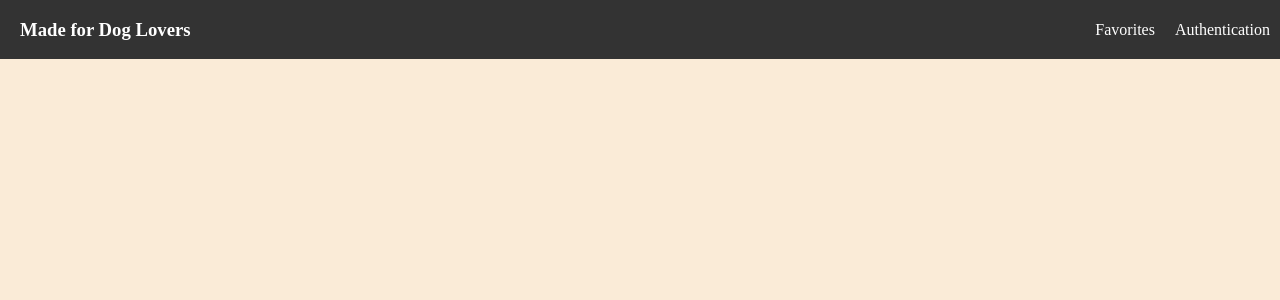
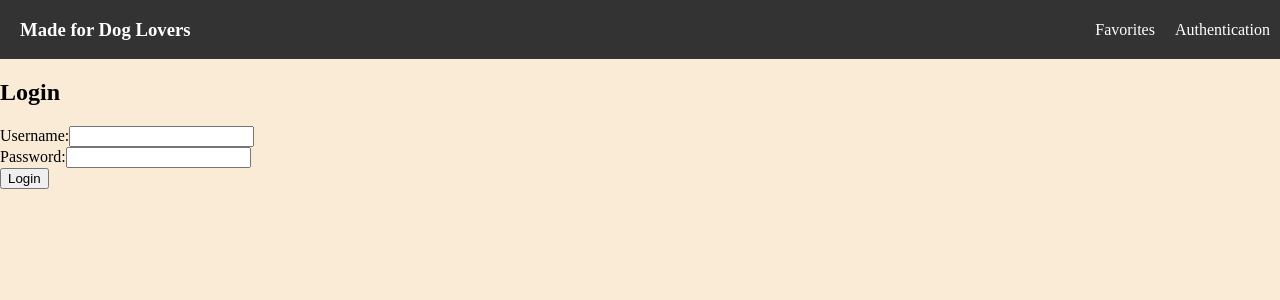
Before and after one commit to FilipeMPinto91/the_dog_api, a React (Create React App) app: page /authentication in a window 1280 px wide. Shown: the top 300 px of the page. Built offline with nearby package versions, Linux system fonts and the light colour scheme.

Commit message:
Creation of Authentication Page and introduction to useContext

```diff
--- a/src/App.js
+++ b/src/App.js
@@ -3,21 +3,18 @@ import { BrowserRouter as Router, Routes, Route } from 'react-router-dom';
 import Home from './Pages/Home';
 import { NavBar } from './Components/NavBar';
 import Favorites from './Pages/Favorites';
-import FakeAuthPage from './Pages/AuthPage';
-import { DogDataProvider } from './Components/context/DogDataContext';
+import AuthPage from './Pages/AuthPage';
 
 const App = () => {
   return (
-    <DogDataProvider>
       <Router>
         <NavBar/>
         <Routes>
             <Route path='/' element={<Home/>} />
             <Route path='/favorites' element={<Favorites/>} />
-          <Route path='/authentication' element={<FakeAuthPage/>}/>
+          <Route path='/authentication' element={<AuthPage/>}/>
         </Routes>
       </Router>
-    </DogDataProvider>
   )
 }
 
--- a/src/Components/DogCard.jsx
+++ b/src/Components/DogCard.jsx
@@ -2,17 +2,22 @@ import React, { useContext, useEffect, useState } from "react";
 import axios from "axios";
 import BreedInfo from "./BreedInfo";
 import {DogDataContext} from './context/DogDataContext'
+// import {useSubId} from './context/SubIdContext'
+import VoteButton from "./VoteButton";
 
 const DogCard = () => {
-  // const [dogData, setDogData] = useState([]);
-  const subId = "randomUser1"
   const [breedInfo, setBreedInfo] = useState(null);
   const [favoriteStatus, setFavoriteStatus] = useState({});
-  const {dogData, setDogData} = useContext(DogDataContext);
+  const {dogData, setDogData, imageId} = useContext(DogDataContext);
+  const subId = 'randomuser1'
 
   useEffect(() => {
     fetchData();
+    // eslint-disable-next-line
   }, []);
+
+  console.log(dogData)
+  console.log(imageId)
 
   const fetchData = () => {
     axios.get(`https://api.thedogapi.com/v1/images/search?format=json&limit=10&`, {
@@ -21,7 +26,8 @@ const DogCard = () => {
         "x-api-key": 'live_4rGYISEvfuqFXkGte9Eg7EYoB2hqfqhRLY9fndfj9j7zkZlJWgHhfzSa9rgIruYP',
       }
     })
-    .then(response => setDogData(response.data))
+    .then(response => {setDogData(response.data)
+    })
     .catch(error => console.error("Error during fetching:", error));
   };
 
@@ -41,6 +47,7 @@ const DogCard = () => {
       ...prevState,
       [dogId]: true
     }));
+
     console.log(dogId);
 
     axios.post("https://api.thedogapi.com/v1/favourites", data, {
@@ -76,6 +83,8 @@ const DogCard = () => {
               <button className="grid-button" onClick={() => onClickShowInfo(dog.breeds)}>
                 <span>Breed Info</span>
               </button>
+              <VoteButton dogId={dog.id} value={1}/>
+              <VoteButton dogId={dog.id} value={0}/>
             </div>
           </div>
         ))}
--- /dev/null
+++ b/src/Components/Login.jsx
@@ -0,0 +1,52 @@
+import React, { useRef } from 'react';
+import axios from 'axios';
+import { useSubId } from './context/SubIdContext';
+
+const Login = ({ onLogin }) => {
+  const { subId,  setSubId } = useSubId();
+  const usernameRef = useRef('');
+  const passwordRef = useRef('');
+
+  const handleLogin = async (e) => {
+    e.preventDefault();
+    try {
+      const response = await axios.post('http://localhost:3001/login', {
+        username: usernameRef.current.value,
+        password: passwordRef.current.value
+      });
+      setSubId(response.data.username);
+      onLogin(response.data.username);
+    } catch (error) {
+      console.error('Login failed:', error);
+    }
+  };
+
+  console.log(subId)
+
+  return (
+    <div>
+      <h2>Login</h2>
+      <form onSubmit={handleLogin}>
+        <div>
+          <label htmlFor="username">Username:</label>
+          <input
+            type="text"
+            id="username"
+            ref={usernameRef}
+          />
+        </div>
+        <div>
+          <label htmlFor="password">Password:</label>
+          <input
+            type="password"
+            id="password"
+            ref={passwordRef}
+          />
+        </div>
+        <button type="submit">Login</button>
+      </form>
+    </div>
+  );
+};
+
+export default Login;
--- /dev/null
+++ b/src/Components/Logout.jsx
@@ -0,0 +1,21 @@
+import axios from "axios";
+
+const Logout = ({ onLogout }) => {
+  const handleLogout = async () => {
+    try {
+      await axios.post('http://localhost:3001//logout');
+      onLogout();
+    } catch (error) {
+      console.error('Logout failed:', error);
+    }
+  };
+
+  return (
+    <div>
+      <h2>Welcome, User</h2>
+      <button onClick={handleLogout}>Logout</button>
+    </div>
+  );
+};
+
+export default Logout;
--- a/src/Components/SearchBar.jsx
+++ b/src/Components/SearchBar.jsx
@@ -31,7 +31,7 @@ const SearchBar = ({ onSelectBreed }) => {
   };
 
   return (
-    <div>
+    <div className='search-container'>
       <input
         type="text"
         placeholder="Search for dogs"
--- /dev/null
+++ b/src/Components/VoteButton.jsx
@@ -0,0 +1,29 @@
+import axios from 'axios';
+
+const VoteButton = ({dogId, value}) => {
+  const subId = "randomUser1"
+
+  const onClickButton = async () => {
+    try {
+      const response = await axios.post("https://api.thedogapi.com/v1/votes", {
+        image_id: dogId,
+        sub_id: subId,
+        value: value
+      }, {
+        headers: {
+          "Content-Type": 'application/json',
+          "x-api-key": 'live_4rGYISEvfuqFXkGte9Eg7EYoB2hqfqhRLY9fndfj9j7zkZlJWgHhfzSa9rgIruYP',
+        }
+      });
+      console.log(response);
+    } catch (error) {
+      console.error("Error while downvoting:", error);
+    }
+  }
+
+  return (
+    <button onClick={onClickButton} className='vote-button'> {value === 0 ? '👎' : '👍'}</button>
+  )
+}
+
+export default VoteButton;
--- a/src/Components/context/DogDataContext.jsx
+++ b/src/Components/context/DogDataContext.jsx
@@ -4,12 +4,15 @@ export const DogDataContext = createContext();
 
 export const DogDataProvider = ({ children }) => {
   const [dogData, setDogData] = useState([]);
+  const [imageId, setImageId] = useState([]);
 
   return (
-    <DogDataContext.Provider value={{ dogData, setDogData }}>
+    <DogDataContext.Provider value={{ dogData, setDogData, imageId, setImageId }}>
       {children}
     </DogDataContext.Provider>
   );
 };
 
+
+
 export const useDogData = () => useContext(DogDataContext);
--- /dev/null
+++ b/src/Components/context/SubIdContext.jsx
@@ -0,0 +1,15 @@
+import React, { createContext, useContext, useState } from 'react';
+
+const SubIdContext = createContext();
+
+export const useSubId = () => useContext(SubIdContext);
+
+export const SubIdProvider = ({ children }) => {
+  const [subId, setSubId] = useState('');
+
+  return (
+    <SubIdContext.Provider value={{ subId, setSubId }}>
+      {children}
+    </SubIdContext.Provider>
+  );
+};
--- a/src/Pages/AuthPage.jsx
+++ b/src/Pages/AuthPage.jsx
@@ -1,5 +1,31 @@
-const FakeAuthPage = () => {
-  return
+import React, { useState } from 'react';
+import Login from '../Components/Login';
+import Logout from '../Components/Logout';
+
+const AuthPage = () => {
+  const [loggedIn, setLoggedIn] = useState(false);
+  const [username, setUsername] = useState('');
+
+  const handleLogin = (user) => {
+    setLoggedIn(true);
+    setUsername(user);
+  };
+
+  const handleLogout = () => {
+    setLoggedIn(false);
+    setUsername('');
+  };
+
+  console.log(username)
+
+  return (
+    <div>
+      {loggedIn ? (
+        <Logout onLogout={handleLogout} />
+      ) : (
+        <Login onLogin={handleLogin} />
+      )}
+    </div>
+  );
 };
-
-export default FakeAuthPage;
+export default AuthPage;
--- a/src/Pages/Favorites.jsx
+++ b/src/Pages/Favorites.jsx
@@ -1,9 +1,11 @@
 import React, { useEffect, useState } from "react";
 import axios from "axios";
+// import { useSubId } from "../Components/context/SubIdContext";
 
 export const Favorites = () => {
   const [favorites, setFavorites] = useState(null);
-  const subId = "randomUser1"
+  const subId = 'randomuser1'
+  // const {subId} = useSubId();
 
   useEffect(() => {
     const fetchData = async () => {
@@ -55,7 +57,7 @@ export const Favorites = () => {
           <div key={favorite.id} className="image-button-pair">
             <img className="grid-image" src={favorite.image.url} alt="dog" />
             <button className="grid-button" onClick={event => onClickRemove(event, favorite.id)}>
-              Remove
+              Remove 😭
             </button>
           </div>
         ))}
--- a/src/index.css
+++ b/src/index.css
@@ -68,9 +68,16 @@ body {
   margin: 5px;
 }
 
+.vote-button {
+  background-color: #333;
+  border: none;
+  cursor: pointer;
+  border-radius: 5px;
+  margin: 5px;
+}
+
 .input-bar {
   margin: 5px;
-  text-align: center;
 }
 
 @media only screen and (max-width: 700px) {
@@ -82,3 +89,13 @@ body {
     grid-row-gap: 20px;
   }
 }
+
+@media only screen and (max-width: 1300px) {
+  .image-grid {
+    display: grid;
+    grid-template-columns: repeat(3, 1fr);
+    grid-template-rows: repeat(3, 1fr);
+    grid-column-gap: 20px;
+    grid-row-gap: 20px;
+  }
+}
--- a/src/index.js
+++ b/src/index.js
@@ -2,10 +2,16 @@ import React from 'react';
 import ReactDOM from 'react-dom/client';
 import './index.css';
 import App from './App';
+import { DogDataProvider } from './Components/context/DogDataContext';
+import { SubIdProvider } from './Components/context/SubIdContext';
 
 const root = ReactDOM.createRoot(document.getElementById('root'));
 root.render(
 //   <React.StrictMode>
+    <SubIdProvider>
+      <DogDataProvider>
         <App />
+      </DogDataProvider>
+    </SubIdProvider>
   /* </React.StrictMode>  */
 );
```
